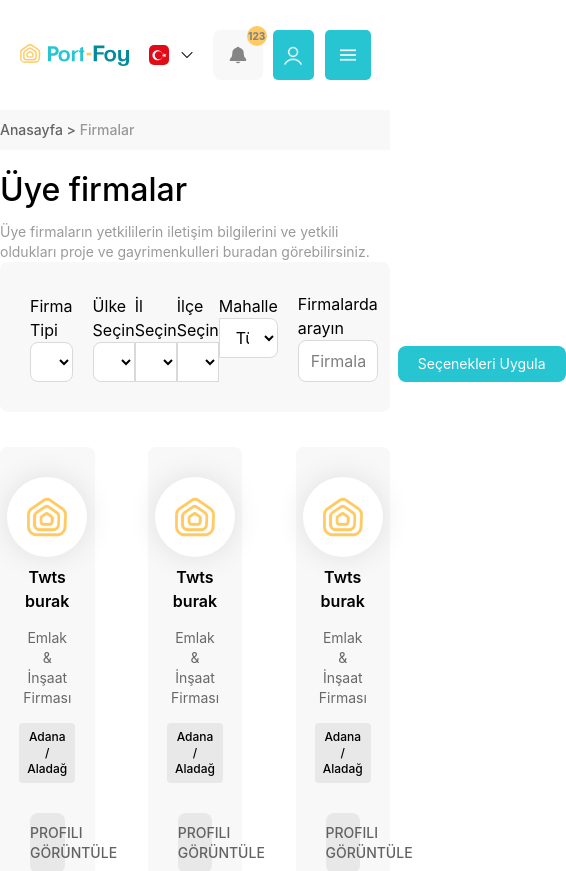
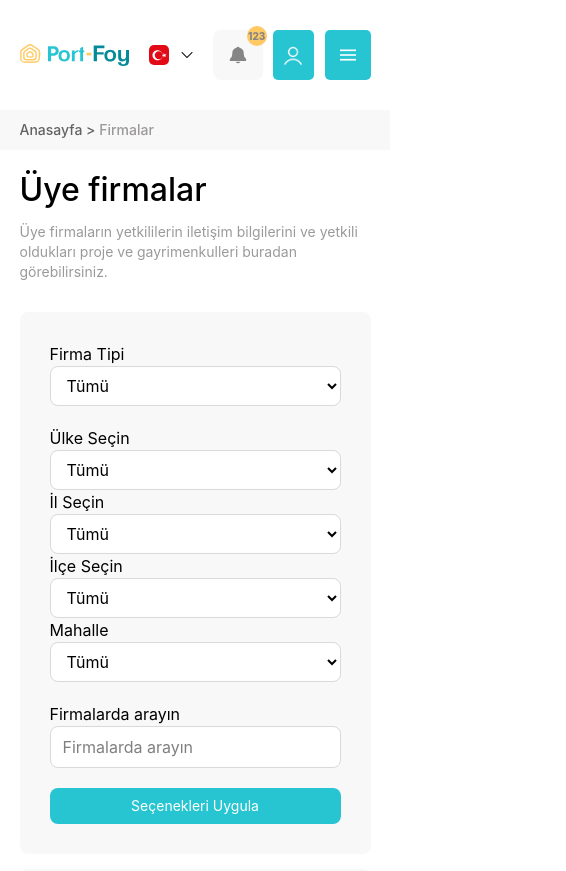
Before and after one commit to melihkostk/portfoy, a React (Vite) app: page /companies in a window 390 px wide. Shown: the top 871 px of the page, 566 px wide, since content can reach past the window. Built offline with nearby package versions, Linux system fonts and the light colour scheme.

Commit message:
Added breakpoints to the companies page

```diff
--- a/src/components/CompanyCard.jsx
+++ b/src/components/CompanyCard.jsx
@@ -2,7 +2,7 @@ import logo from "../assets/default-company.png"
 
 export function CompanyCard() {
     return (
-        <div className="p-7.5 m-3.75 w-[22.5%] shrink-0 bg-[#f8f8f8] rounded-lg flex flex-col items-center">
+        <div className="p-7.5 m-3.75 w-[22.5%] max-[992px]:mx-0 max-[992px]:my-3.75 max-[992px]:w-full shrink-0 bg-[#f8f8f8] rounded-lg flex flex-col items-center">
             <div className="w-20 h-20 rounded-full bg-white shadow-[0_0_30px_rgba(0,0,0,0.1)]">
                 <img className="w-full h-full object-contain" src={logo} alt="" />
             </div>
--- a/src/components/CompanyFilter.jsx
+++ b/src/components/CompanyFilter.jsx
@@ -1,7 +1,7 @@
 export function CompanyFilter() {
     return (
-        <div className="flex justify-between items-end bg-[#f8f8f8] p-7.5 rounded-lg gap-5">
-            <div className="flex flex-col grow">
+        <div className="flex justify-between max-[992px]:mt-7.5 max-[992px]:flex-col max-[992px]:items-start items-end bg-[#f8f8f8] p-7.5 rounded-lg gap-5">
+            <div className="flex flex-col grow max-[992px]:w-full">
                 <label htmlFor="">Firma Tipi</label>
                 <select className="bg-white py-2 px-3 border w-full border-[#D9D9D9] rounded-lg" name="" id="">
                     <option value="">
@@ -21,11 +21,11 @@ export function CompanyFilter() {
                     </option>
                 </select>
             </div>
-            <div className="grow">
-                <div className="flex">
-                    <div className="flex flex-col flex-1">
+            <div className="grow max-[992px]:w-full">
+                <div className="flex max-[992px]:flex-col">
+                    <div className="flex flex-col flex-1 max-[992px]:w-full">
                         <label htmlFor="">Ülke Seçin</label>
-                        <select className="bg-white py-2 w-full px-3 border border-[#D9D9D9] rounded-l-lg" name="" id="">
+                        <select className="bg-white py-2 w-full px-3 border border-[#D9D9D9] max-[992px]:rounded-lg rounded-l-lg" name="" id="">
                             <option value="">
                                 Tümü
                             </option>
@@ -45,7 +45,7 @@ export function CompanyFilter() {
                     </div>
                     <div className="flex flex-col flex-1">
                         <label htmlFor="">İl Seçin</label>
-                        <select className="bg-white py-2 px-3 border w-full border-[#D9D9D9]" name="" id="">
+                        <select className="bg-white py-2 px-3 border w-full max-[992px]:rounded-lg border-[#D9D9D9]" name="" id="">
                             <option value="">
                                 Tümü
                             </option>
@@ -65,7 +65,7 @@ export function CompanyFilter() {
                     </div>
                     <div className="flex flex-col flex-1">
                         <label htmlFor="">İlçe Seçin</label>
-                        <select className="bg-white py-2 px-3 border w-full border-[#D9D9D9]" name="" id="">
+                        <select className="bg-white py-2 px-3 border w-full max-[992px]:rounded-lg border-[#D9D9D9]" name="" id="">
                             <option value="">
                                 Tümü
                             </option>
@@ -85,7 +85,7 @@ export function CompanyFilter() {
                     </div>
                     <div className="flex flex-col flex-1">
                         <label htmlFor="">Mahalle</label>
-                        <select className="bg-white py-2 px-3 border w-full border-[#D9D9D9] rounded-r-lg" name="" id="">
+                        <select className="bg-white py-2 px-3 border w-full max-[992px]:rounded-lg border-[#D9D9D9] rounded-r-lg" name="" id="">
                             <option value="">
                                 Tümü
                             </option>
@@ -105,12 +105,12 @@ export function CompanyFilter() {
                     </div>
                 </div>
             </div>
-            <div className="grow">
+            <div className="grow max-[992px]:w-full">
                 <label htmlFor="">Firmalarda arayın</label>
                 <input className="bg-white py-2 px-3 border w-full border-[#D9D9D9] rounded-lg" type="text" placeholder="Firmalarda arayın"/>
             </div>
-            <div className="grow">
-                <button className="w-full bg-[#27C5D2] text-white text-sm py-2 px-5 cursor-pointer whitespace-nowrap rounded-lg hover:bg-[#026872] transition-colors duration-300 ease-in-out">Seçenekleri Uygula</button>
+            <div className="grow max-[992px]:w-full">
+                <button className="w-full bg-[#27C5D2] max-[992px]:w-full text-white text-sm py-2 px-5 cursor-pointer whitespace-nowrap rounded-lg hover:bg-[#026872] transition-colors duration-300 ease-in-out">Seçenekleri Uygula</button>
             </div>
         </div>
     )
--- a/src/pages/Companies.jsx
+++ b/src/pages/Companies.jsx
@@ -9,11 +9,11 @@ export function Companies() {
         <div className='flex flex-col items-center font-sf'>
             <Header />
             <div className="w-full bg-[#f8f8f8] flex justify-center py-2.5 mb-4">
-                <div className="w-full max-w-350">
+                <div className="w-full max-w-[90%]">
                     <p className="text-sm text-[#636363] font-medium">Anasayfa {">"} <span className="text-[#9a9898]"> Firmalar</span></p>
                 </div>
             </div>
-            <div className="w-full max-w-350">
+            <div className="w-full max-w-[90%]">
                 <div>
                     <div>
                         <h2 className="text-[32px] mb-2 font-medium">Üye firmalar</h2>
@@ -24,8 +24,8 @@ export function Companies() {
                     <CompanyFilter />
                 </div>
             </div>
-            <div className="w-full max-w-350">
-                <div className="flex justify-between flex-wrap my-5 -mx-3.75">
+            <div className="w-full max-w-[90%]">
+                <div className="flex justify-between flex-wrap my-5 -mx-3.75 max-[992px]:m-0">
                     <CompanyCard />
                     <CompanyCard />
                     <CompanyCard />
@@ -37,7 +37,7 @@ export function Companies() {
                 </div>
             </div>
             <div className='w-full mt-30 mb-30'>
-                <div className='w-full mx-auto max-w-350 flex flex-col items-center justify-center bg-[#f7f6fb]'>
+                <div className='w-full mx-auto max-w-[90%] flex flex-col items-center justify-center bg-[#f7f6fb]'>
                     <AppLinks />
                 </div>
             </div>
```
